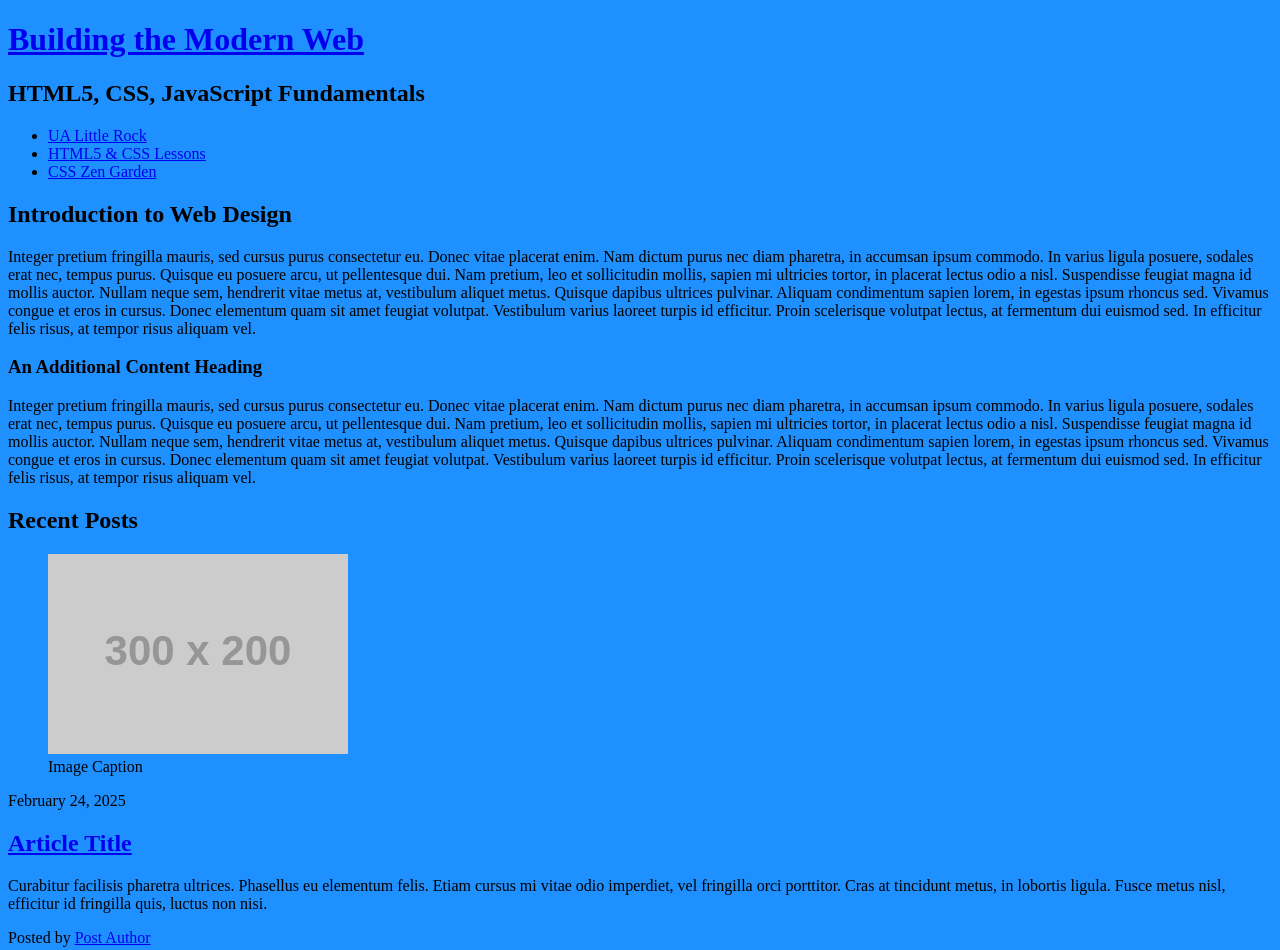
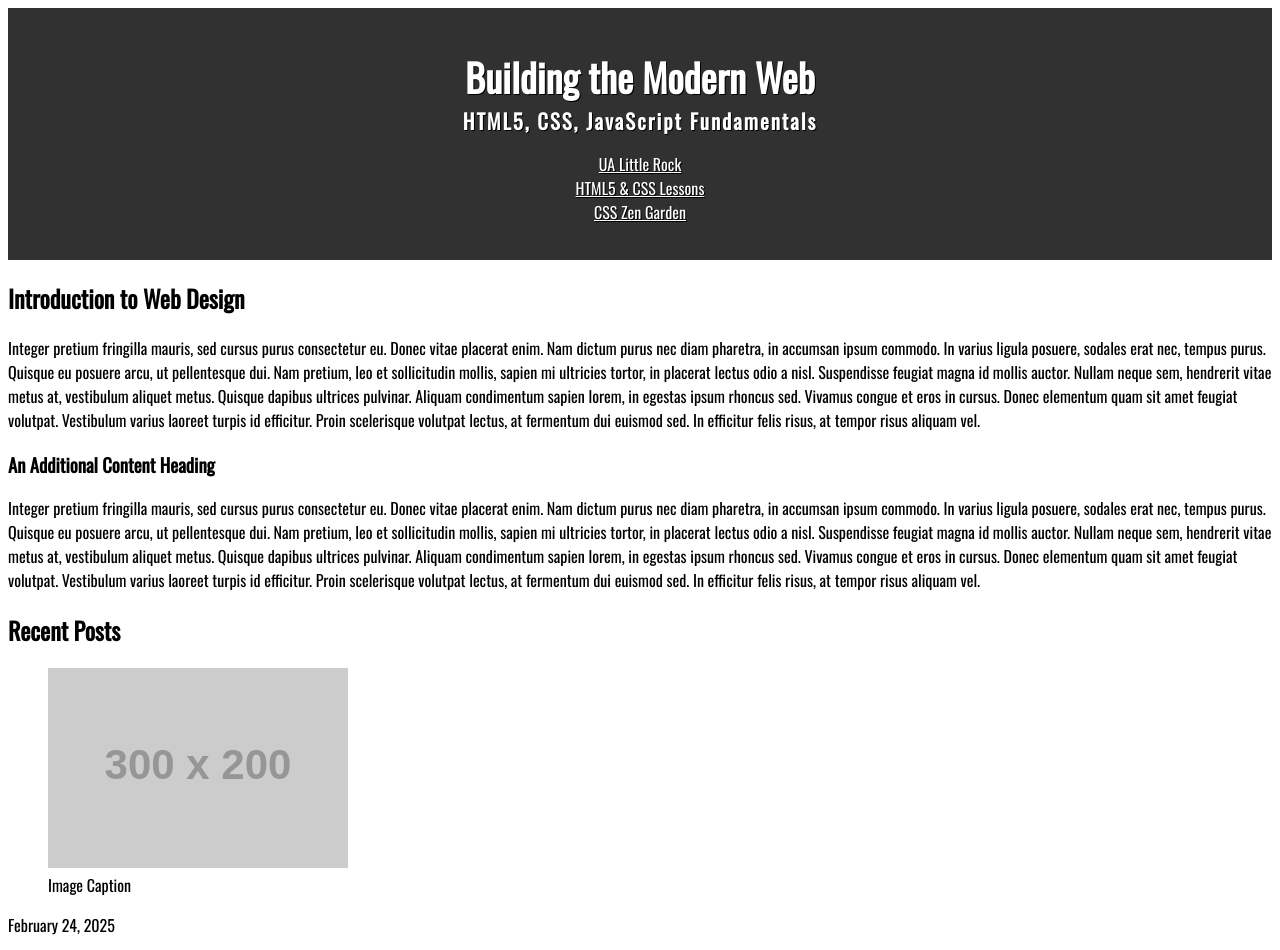
Before and after one commit to AntonioH04/ifsc-1310-, a plain HTML site: page css-demo/index.html in a window 1280 px wide. Shown: the top 950 px of the page. Drawn offline with nearby package versions, Linux system fonts and the light colour scheme; placeholder pictures from the web are drawn by us.

Commit message:
introduction to css

```diff
--- a/css-demo/assets/css/style.css
+++ b/css-demo/assets/css/style.css
@@ -1,11 +1,71 @@
 /* CSS Demo Stylesheet */
+/* ---------------Box Sizing-------------- */
 
+html{
+    box-sizing: border-box;
+}
+*,
+*:before,
+*:after {
+    box-sizing: inherit;
+}
 body {
-background-color:dodgerblue;
-}
+    font-family: "Oswald", serif;
+    font-optical-sizing: auto;
+    font-weight: 400;
+    font-style: normal;
+  }
 /* Color Theme Swatches in Hex */
 .VIPP-Primary-Colors-1-hex { color: #258B43; }
 .VIPP-Primary-Colors-2-hex { color: #1883BF; }
 .VIPP-Primary-Colors-3-hex { color: #171717; }
 .VIPP-Primary-Colors-4-hex { color: #313131; }
 .VIPP-Primary-Colors-5-hex { color: #9F9F9F; }
+main{
+}
+
+header.primary{
+background-color: #313131;
+color:#ffffff;
+text-align: center;
+text-shadow: 1px 1px #000 ;
+ padding-top: 40px;
+ padding-right: 40px;
+ padding-bottom: 40px;
+ padding-left: 40px;
+ /*single value hand*/
+ padding: 40px;
+ /* T,R,B,L*/
+ padding: 20px 40px 20px 40px;
+ /* two value top/bottom/ L/R */
+ padding: 20px 40px;
+
+}
+
+header.primary h1{
+    font-size: 2.4rem;
+    /* top left an right bottom */
+    margin: 20px 0 0;
+}
+
+header.primary h1 a{
+    color: #ffffff;
+    text-decoration:none;
+}
+
+header.primary h2{
+    font-size: 1.3rem;
+    margin: 0;
+    letter-spacing: 2px;
+}
+
+nav.primary{}
+nav.primary ul{
+    padding: 0;
+}
+nav.primary ul li{
+    list-style-type:none;
+}
+nav.primary ul li a{
+    color: #ffffff;
+}
--- a/css-demo/index.html
+++ b/css-demo/index.html
@@ -6,6 +6,9 @@
   <meta name="description" content="Keyword rich narrative on site purpose">
   <meta name="author" content="Thomas Wallace">
   <link href="assets/css/style.css" rel="stylesheet" />
+  <link rel="preconnect" href="https://fonts.googleapis.com">
+<link rel="preconnect" href="https://fonts.gstatic.com" crossorigin>
+<link href="https://fonts.googleapis.com/css2?family=Oswald&display=swap" rel="stylesheet">
 </head>
 <body>
   <main>
@@ -14,7 +17,7 @@
         <h1><a href="index.html">Building the Modern Web</a></h1>
         <h2>HTML5, CSS, JavaScript Fundamentals</h2>
       </div>
-      <nav role="navigation">
+      <nav role="navigation" class="primary">
         <ul>
           <li><a href="https://ualr.edu/">UA Little Rock</a></li>
           <li><a href="http://learn.shayhowe.com/html-css/getting-to-know-html/">HTML5 & CSS Lessons</a></li>
```
